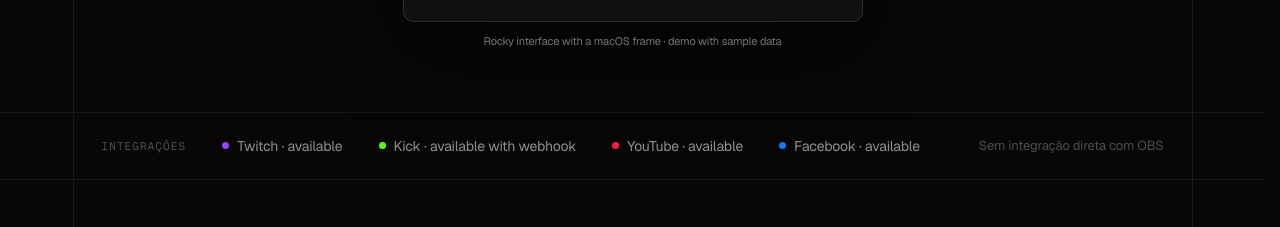
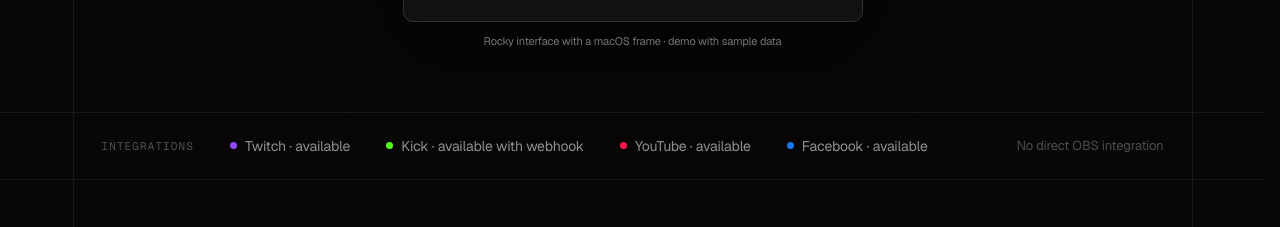
Before and after one commit to opensources-com-br/rocky, a Next.js app in the folder apps/web/: page / in a window 1280 px wide. Shown: the part 1440-1667 px from the top of the page. Built offline with nearby package versions, Linux system fonts and the light colour scheme.

Commit message:
feat: translate the integrations strip

```diff
--- a/apps/web/components/landing/PlatformsStrip.jsx
+++ b/apps/web/components/landing/PlatformsStrip.jsx
@@ -1,12 +1,13 @@
 import SiteFrame from "@/components/SiteFrame";
+import { localized } from "@/lib/i18n";
 import React from "react";
 
-export default function PlatformsStrip({ platforms }) {
+export default function PlatformsStrip({ locale, platforms }) {
   return (<>
 <div style={{"borderBottom": "1px solid rgba(255,255,255,.07)"}}>
 <SiteFrame className="site-strip" style={{"display": "flex", "flexWrap": "wrap", "alignItems": "center", "gap": "14px 36px"}}>
 <span style={{"fontFamily": "var(--font-geist-mono), monospace", "fontSize": "11px", "letterSpacing": ".1em", "color": "rgba(255,255,255,.3)"}}>
-{"INTEGRAÇÕES"}
+{localized(locale, "INTEGRATIONS", "INTEGRAÇÕES")}
 </span>
 {platforms.map((p, index) => <React.Fragment key={p?.id ?? p?.name ?? index}>
 <div style={{"display": "flex", "alignItems": "center", "gap": "8px"}}>
@@ -19,7 +20,7 @@ export default function PlatformsStrip({ platforms }) {
 </div>
 </React.Fragment>)}
 <span style={{"marginLeft": "auto", "fontSize": "13px", "color": "rgba(255,255,255,.28)"}}>
-{"Sem integração direta com OBS"}
+{localized(locale, "No direct OBS integration", "Sem integração direta com OBS")}
 </span>
 </SiteFrame>
 </div>
```
